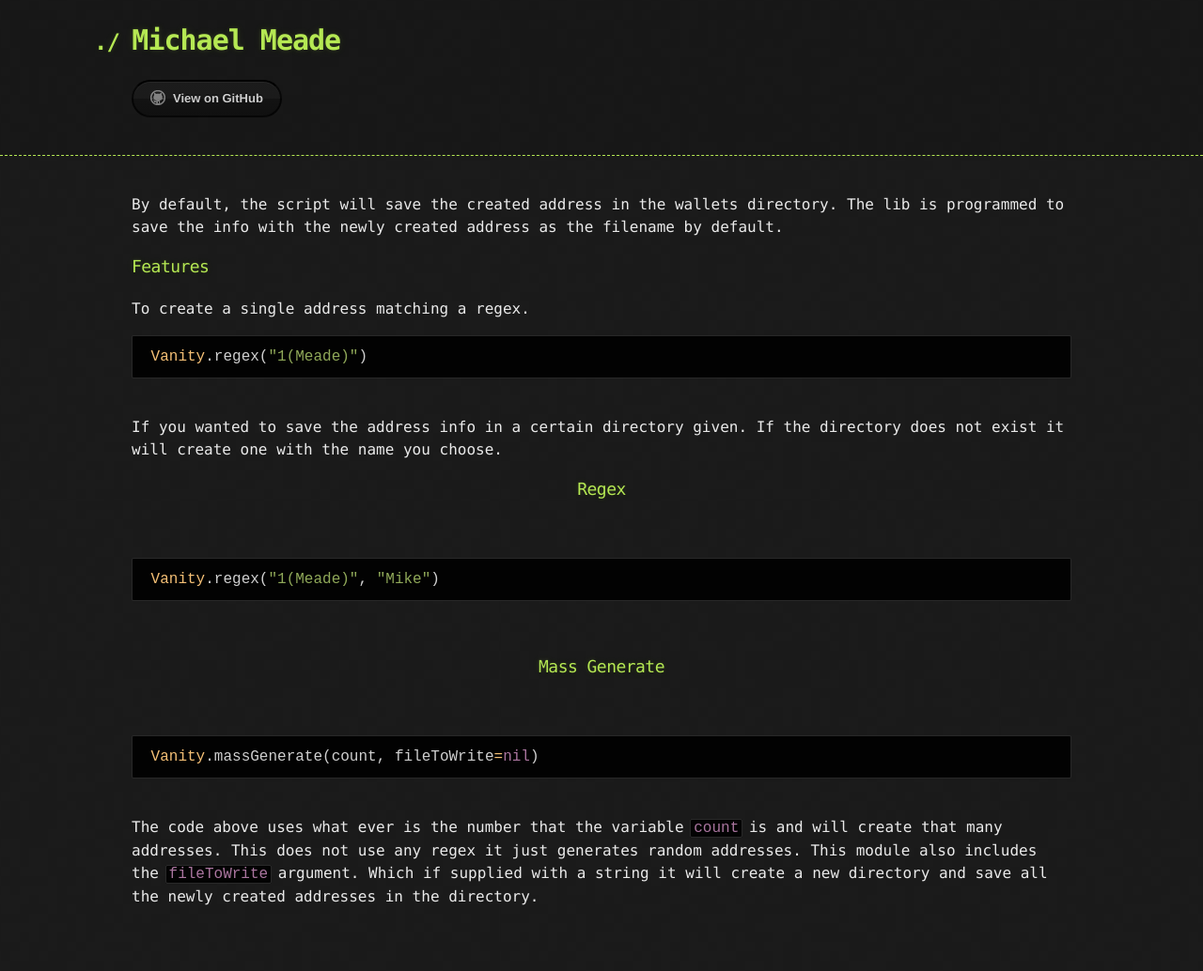
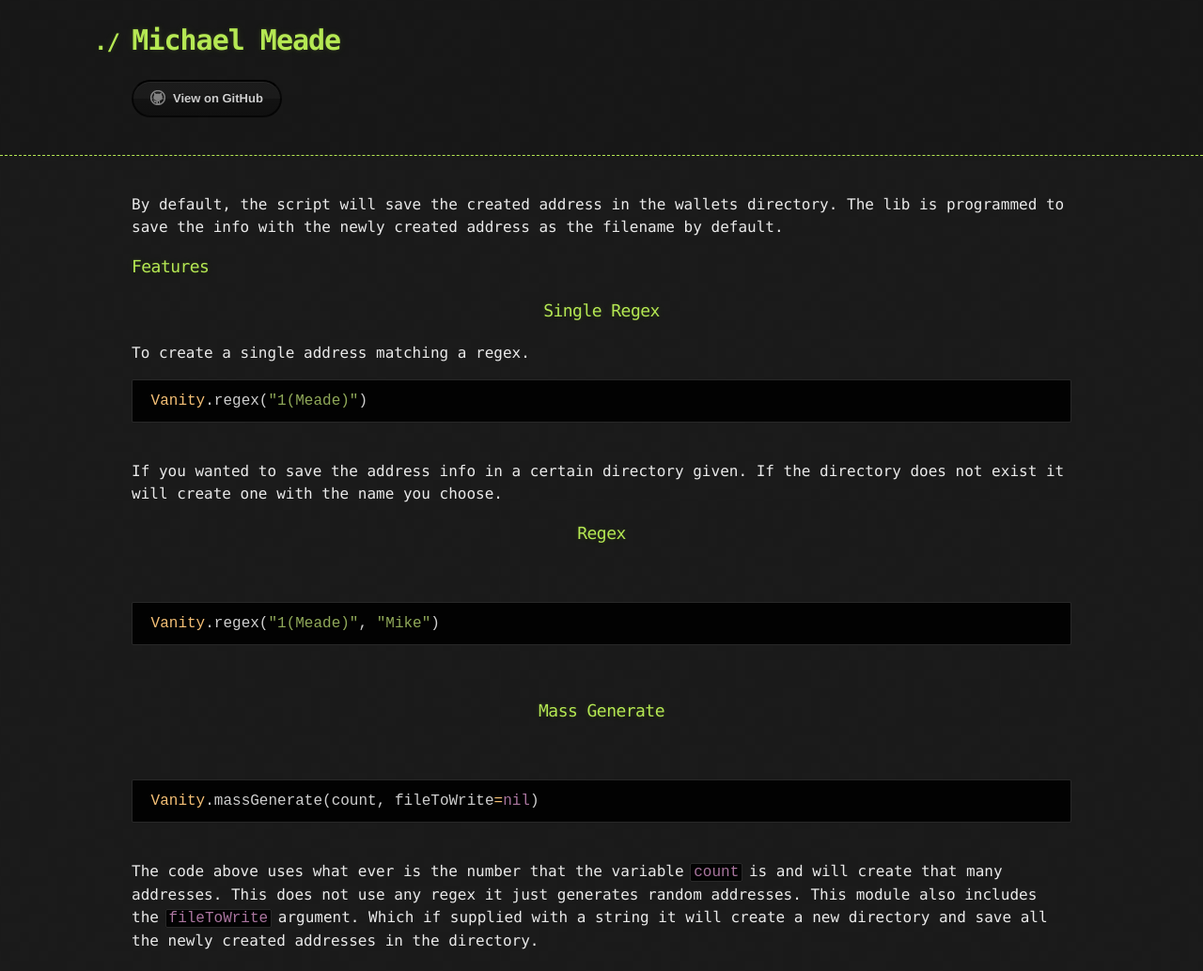
Before and after one commit to Michael-Meade/MinerFind, a Jekyll site: the page built from Projects/BitcoinVanityGenerator.md, in a window 1280 px wide. Shown: the whole page at 94% size. Built offline with Jekyll 4.4.1, drawn with Linux system fonts in a browser that asks for light colours; our own code applies the rules of GitHub Pages for plain Markdown files; the repository's description, which GitHub fills in, is left out; before the commit the page ends 987 px from its top, so only the background shows below that.

Commit message:
Update BitcoinVanityGenerator.md

````diff
--- a/Projects/BitcoinVanityGenerator.md
+++ b/Projects/BitcoinVanityGenerator.md
@@ -1,5 +1,6 @@
 By default, the script will save the created address in the wallets directory. The lib is programmed to save the info with the newly created address as the filename by default. <br>
 ### Features
+### <center> Single Regex </center>
  To create a single address matching a regex.
  ```ruby
  Vanity.regex("1(Meade)")
````
